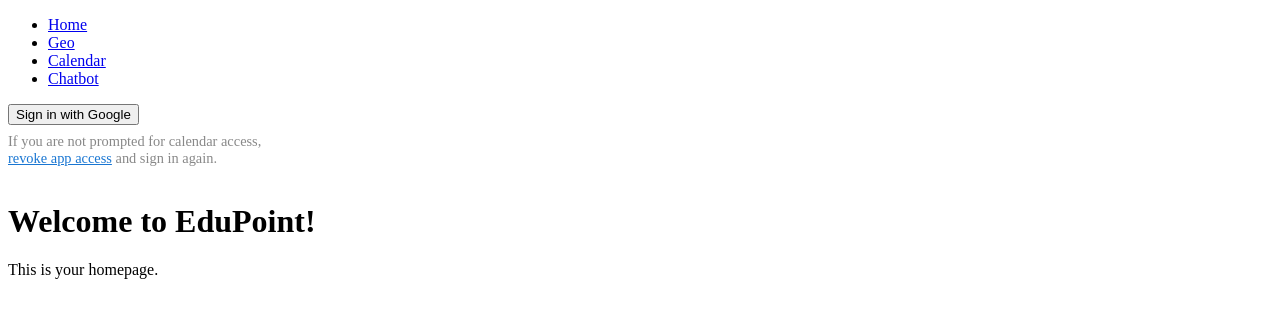
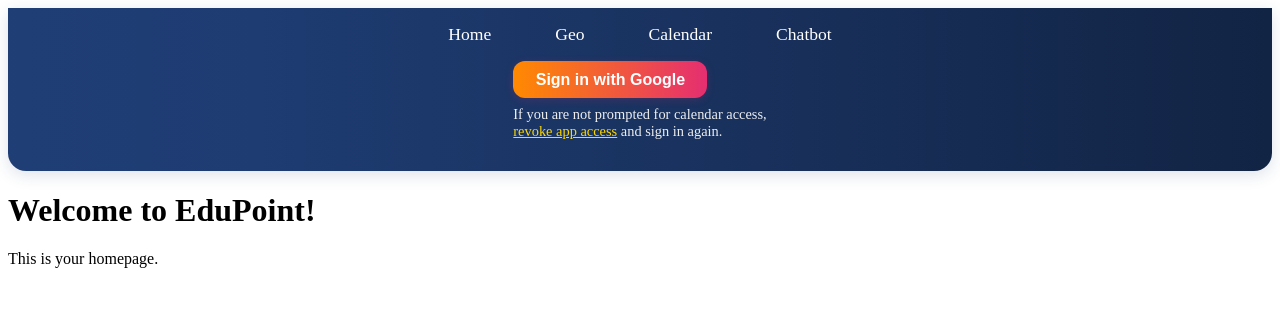
Before and after one commit to mohammed1916/edupoint, a Next.js app in the folder frontend/: page / in a window 1280 px wide. Shown: the top 318 px of the page. Built offline with nearby package versions, Linux system fonts and the light colour scheme; no server answers.

Commit message:
feat: add styling to FirebaseNavbar component with CSS module

```diff
--- /dev/null
+++ b/frontend/src/components/FirebaseNavbar.module.css
@@ -0,0 +1,89 @@
+.navbar {
+  background: linear-gradient(270deg, #000, #1e3c72, #2a5298, #e52e71, #ff8a00, #1e3c72, #000);
+  background-size: 1200% 1200%;
+  animation: gradientFlow 18s ease infinite;
+  box-shadow: 0 4px 16px rgba(30,60,114,0.15);
+  border-radius: 0 0 18px 18px;
+  padding: 1rem 2rem;
+  display: flex;
+  flex-direction: column;
+  align-items: center;
+}
+
+@keyframes gradientFlow {
+  0% {background-position:0% 50%}
+  50% {background-position:100% 50%}
+  100% {background-position:0% 50%}
+}
+
+.navList {
+  display: flex;
+  gap: 2rem;
+  list-style: none;
+  margin: 0;
+  padding: 0;
+}
+
+.navList li a {
+  color: #fff;
+  font-weight: 500;
+  text-decoration: none;
+  font-size: 1.1rem;
+  padding: 0.5rem 1rem;
+  border-radius: 8px;
+  transition: background 0.3s, box-shadow 0.3s, transform 0.2s;
+}
+
+.navList li a:hover {
+  background: rgba(255,255,255,0.15);
+  box-shadow: 0 2px 8px rgba(42,82,152,0.18);
+  transform: scale(1.08);
+}
+
+.profileArea {
+  display: flex;
+  align-items: center;
+  gap: 1rem;
+  margin-top: 1rem;
+}
+
+.profileImg {
+  width: 40px;
+  height: 40px;
+  border-radius: 50%;
+  box-shadow: 0 2px 8px rgba(30,60,114,0.18);
+  border: 2px solid #fff;
+}
+
+.fancyBtn {
+  background: linear-gradient(90deg, #ff8a00 0%, #e52e71 100%);
+  color: #fff;
+  border: none;
+  border-radius: 12px;
+  padding: 0.6rem 1.4rem;
+  font-size: 1rem;
+  font-weight: 600;
+  cursor: pointer;
+  box-shadow: 0 2px 8px rgba(229,46,113,0.18);
+  transition: background 0.3s, box-shadow 0.3s, transform 0.2s;
+  outline: none;
+}
+
+.fancyBtn:hover {
+  background: linear-gradient(90deg, #e52e71 0%, #ff8a00 100%);
+  box-shadow: 0 4px 16px rgba(229,46,113,0.28);
+  transform: scale(1.07) rotate(-2deg);
+}
+
+.toast {
+  position: fixed;
+  top: 10px;
+  right: 10px;
+  background: linear-gradient(90deg, #1e3c72 0%, #2a5298 100%);
+  color: #fff;
+  padding: 10px 22px;
+  border-radius: 8px;
+  box-shadow: 0 2px 8px rgba(30,60,114,0.18);
+  font-weight: 500;
+  z-index: 1000;
+}
--- a/frontend/src/components/FirebaseNavbar.tsx
+++ b/frontend/src/components/FirebaseNavbar.tsx
@@ -1,10 +1,7 @@
 import React, { useState } from "react";
 import Link from "next/link";
-import { getAuth, signInWithPopup, GoogleAuthProvider, signOut } from "firebase/auth";
-import { app } from "../firebaseConfig";
 import { useAuth } from '../context/AuthContext';
-
-const auth = getAuth(app);
+import styles from './FirebaseNavbar.module.css';
 
 const FirebaseNavbar = () => {
   const { profile, signIn, signOutUser } = useAuth();
@@ -23,34 +20,34 @@
   };
 
   return (
-    <nav>
-      <ul>
+    <nav className={styles.navbar}>
+      <ul className={styles.navList}>
         <li><Link href="/">Home</Link></li>
         <li><Link href="/geo">Geo</Link></li>
         <li><Link href="/calendar">Calendar</Link></li>
         <li><Link href="#chatbot">Chatbot</Link></li>
       </ul>
-      <div style={{ display: "flex", alignItems: "center", gap: "1rem" }}>
+      <div className={styles.profileArea}>
         {!profile ? (
           <div>
-            <button onClick={handleSignIn}>Sign in with Google</button>
-            <p style={{ fontSize: '0.9rem', color: '#888', marginTop: 8 }}>
+            <button className={styles.fancyBtn} onClick={handleSignIn}>Sign in with Google</button>
+            <p style={{ fontSize: '0.9rem', color: '#eee', marginTop: 8 }}>
               If you are not prompted for calendar access, <br />
-              <a href="https://myaccount.google.com/permissions" target="_blank" rel="noopener noreferrer" style={{ color: '#1976d2' }}>revoke app access</a> and sign in again.
+              <a href="https://myaccount.google.com/permissions" target="_blank" rel="noopener noreferrer" style={{ color: '#ffd700' }}>revoke app access</a> and sign in again.
             </p>
           </div>
         ) : (
           <>
             {profile?.picture && (
-              <img src={profile.picture} alt="Profile" style={{ width: 32, height: 32, borderRadius: "50%" }} />
+              <img src={profile.picture} alt="Profile" className={styles.profileImg} />
             )}
             <span>{profile?.name}</span>
-            <button onClick={handleSignOut} style={{ marginLeft: 8 }}>Sign Out</button>
+            <button className={styles.fancyBtn} onClick={handleSignOut}>Sign Out</button>
           </>
         )}
       </div>
       {toast && (
-        <div style={{ position: "fixed", top: 10, right: 10, background: "#333", color: "#fff", padding: "8px 16px", borderRadius: "4px" }}>{toast}</div>
+        <div className={styles.toast}>{toast}</div>
       )}
     </nav>
   );
```
